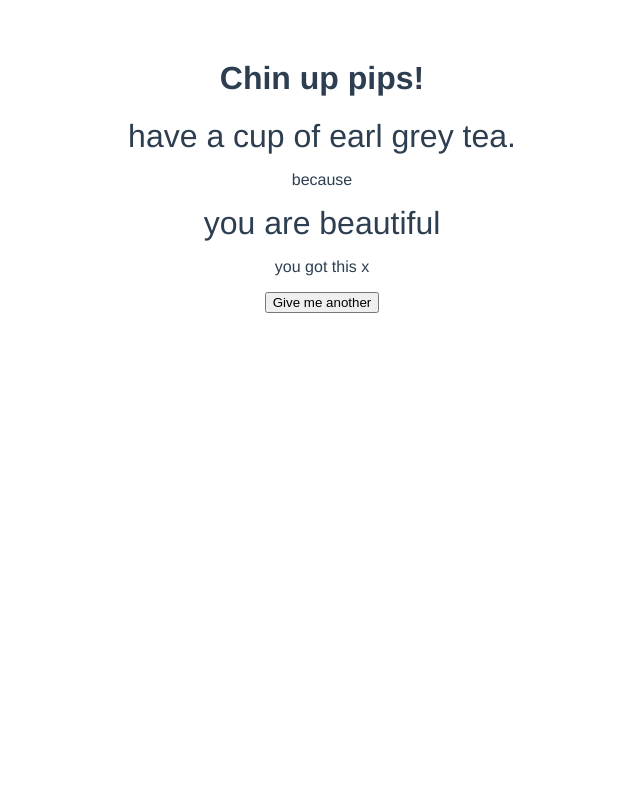
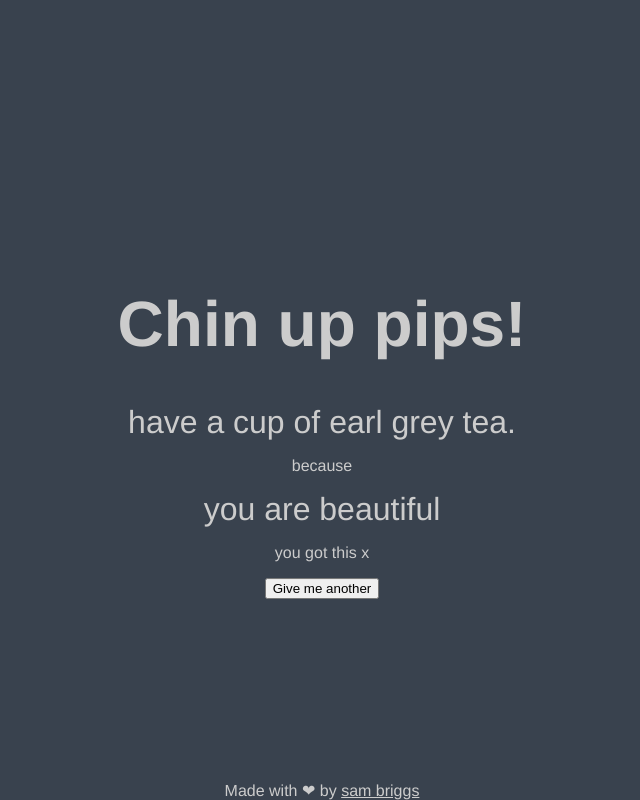
Before and after one commit to briggySmalls/chin-up-pips, a Vue app: page / in a window 1280 px wide. Shown: the whole page, without its empty margins (318-958 px from the left). Built offline with nearby package versions, Linux system fonts and the light colour scheme.

Commit message:
Update styling

```diff
--- a/src/App.vue
+++ b/src/App.vue
@@ -1,6 +1,9 @@
 <template>
   <div id="app">
-    <Generator />
+    <Generator id="generator" />
+    <div id="footer">
+      Made with ❤ by <a href="https://github.com/briggysmalls">sam briggs</a>
+    </div>
   </div>
 </template>
 
@@ -22,7 +25,30 @@ export default class App extends Vue {}
   -webkit-font-smoothing: antialiased;
   -moz-osx-font-smoothing: grayscale;
   text-align: center;
-  color: #2c3e50;
-  margin-top: 60px;
+  color: #ccc;
+  background-color: #39424e;
+
+  position: absolute;
+  top: 0;
+  left: 0;
+  width: 100%;
+  height: 100%;
+}
+
+a {
+  color: #ccc;
+}
+
+#generator {
+  top: 50%;
+  position: relative;
+  transform: translateY(-50%);
+}
+
+#footer {
+  position: absolute;
+  bottom: 0;
+  left: 50%;
+  transform: translateX(-50%);
 }
 </style>
--- a/src/components/Generator.vue
+++ b/src/components/Generator.vue
@@ -52,8 +52,8 @@ export default class Generator extends Vue {
 
 <!-- Add "scoped" attribute to limit CSS to this component only -->
 <style scoped lang="scss">
-h3 {
-  margin: 40px 0 0;
+h1 {
+  font-size: 4em;
 }
 .item {
   font-size: 2em;
```
